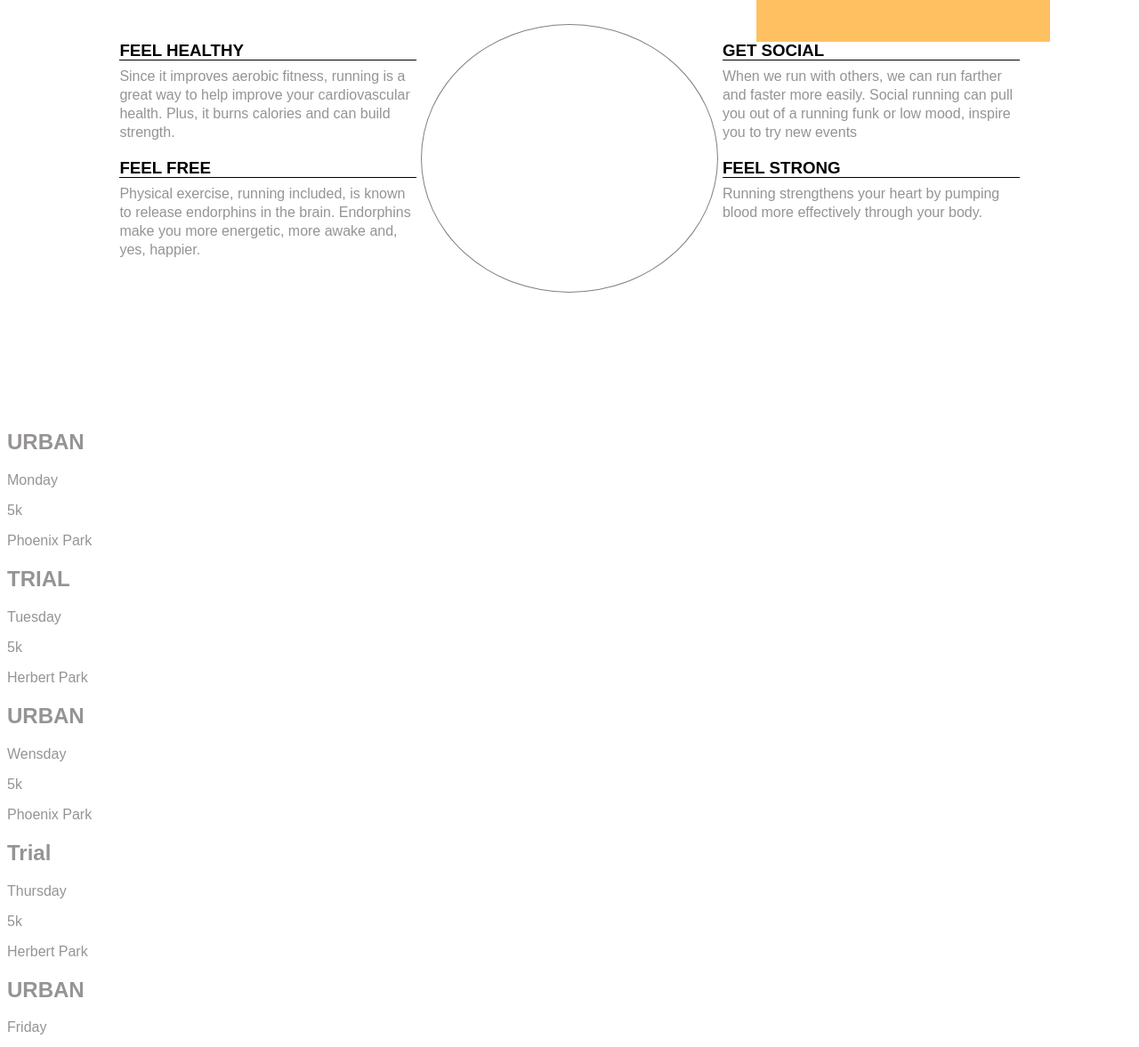
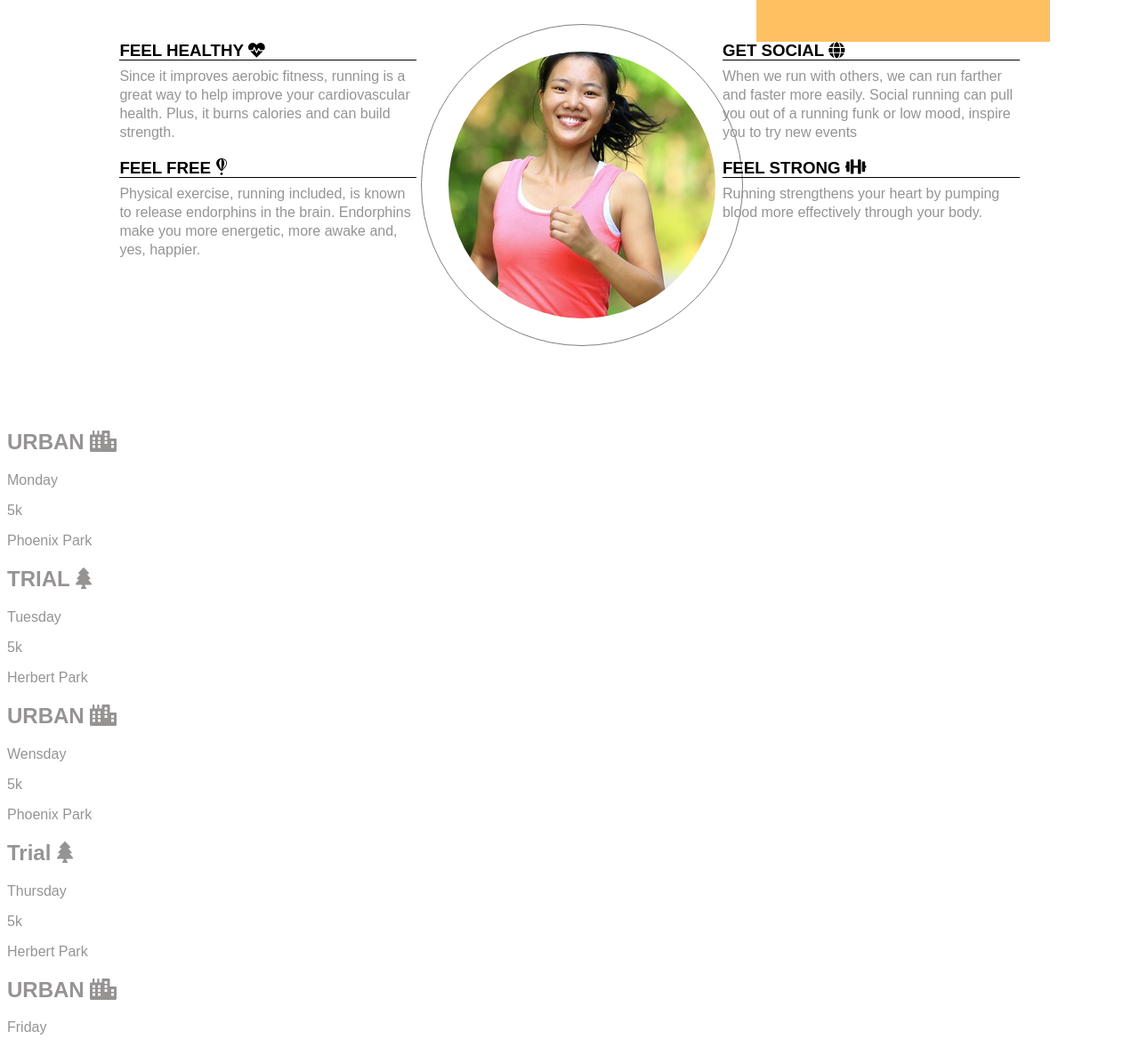
Before and after one commit to JavierBL89/Love-Running, a plain HTML site: page index.html in a window 1280 px wide. Shown: the part 703-1880 px from the top of the page at 89% size. Drawn offline with Linux system fonts and the light colour scheme.

Commit message:
icons added

```diff
--- a/assets/CSS/style.css
+++ b/assets/CSS/style.css
@@ -66,6 +66,7 @@ nav li:hover{
     bottom: 50px;
 }
 .img-container{
+    margin: 10px;
     height: 500px;
     width: 100%;
     background-image: url("images/hero-image.webp");
@@ -138,14 +139,22 @@ width: 33%;
 
 }
 .club-img-outer{
+    padding: 30px;
+
     height: 300px;
-    width: 300;
+    width: 300px;
     border-radius: 50%;
     border: solid 1px grey;
+
 }
 
 .img-club{
 
-    background-image: url("../images/ethos-center-image.jpg");
+    background-image: url("images/ethos-center-image.jpg");
+    background-position: center center;
+    background-repeat: no-repeat;
     height: 100%;
+    /* width: 300px; */
+    border-radius: 50%;
+
 }
--- a/index.html
+++ b/index.html
@@ -15,6 +15,7 @@
         <link href="https://fonts.googleapis.com/css2?family=Montserrat:wght@400;800&display=swap" rel="stylesheet">
 
             <!-- ICONS-->
+            <script src="https://use.fontawesome.com/releases/v5.15.3/js/all.js" data-auto-replace-svg=""></script>
 
     <title>Document</title>
 </head>
@@ -47,15 +48,15 @@
         </div>
         <div id="club-container">
            <div class="left-about club-box">
-            <h3>FEEL HEALTHY</h3>
+            <h3>FEEL HEALTHY <i class="fas fa-heartbeat"></i></h3>
             <p>Since it improves aerobic fitness, running is a great way to help improve your cardiovascular health. Plus, it burns calories and can build strength.</p>
-             <h3>FEEL FREE</h3>
+             <h3>FEEL FREE <i class="fab fa-fly fa:2x"></i></h3>
                 <p>Physical exercise, running included, is known to release endorphins in the brain. Endorphins make you more energetic, more awake and, yes, happier.</p>
             </div>
         <div class="right-about club-box">
-                <h3>GET SOCIAL</h3>
+                <h3>GET SOCIAL <i class="fas fa-globe fa:2x"></i></h3>
                 <p>When we run with others, we can run farther and faster more easily. Social running can pull you out of a running funk or low mood, inspire you to try new events</p>
-            <h3>FEEL STRONG</h3>
+            <h3>FEEL STRONG <i class="fas fa-dumbbell fa:2x"></i></h3>
             <p>Running strengthens your heart by pumping blood more effectively through your body.
 
             </p>
@@ -70,31 +71,31 @@
 
     <section id="locations-section">
         <div class="loc-1">
-            <h2>URBAN</h2>
+            <h2>URBAN <i class="fas fa-city fa:2x"></i></h2>
             <p>Monday</p>
             <p>5k</p>
             <p>Phoenix Park</p>
         </div>
         <div class="loc-2">
-            <h2>TRIAL</h2>
+            <h2>TRIAL <i class="fas fa-tree fa:2x"></i></h2>
             <p>Tuesday</p>
             <p>5k</p>
             <p>Herbert Park</p>
         </div>
         <div class="loc-3">
-            <h2>URBAN</h2>
+            <h2>URBAN <i class="fas fa-city fa:2x"></i></h2>
             <p>Wensday</p>
             <p>5k</p>
             <p>Phoenix Park</p>
         </div>
         <div class="loc-4">
-            <h2>Trial</h2>
+            <h2>Trial <i class="fas fa-tree fa:2x"></i></h2>
             <p>Thursday</p>
             <p>5k</p>
             <p>Herbert Park</p>
         </div>
         <div class="loc-5">
-            <h2>URBAN</h2>
+            <h2>URBAN <i class="fas fa-city fa:2x"></i></h2>
             <p>Friday</p>
             <p>5k</p>
             <p>Phoenix Park</p>
```
